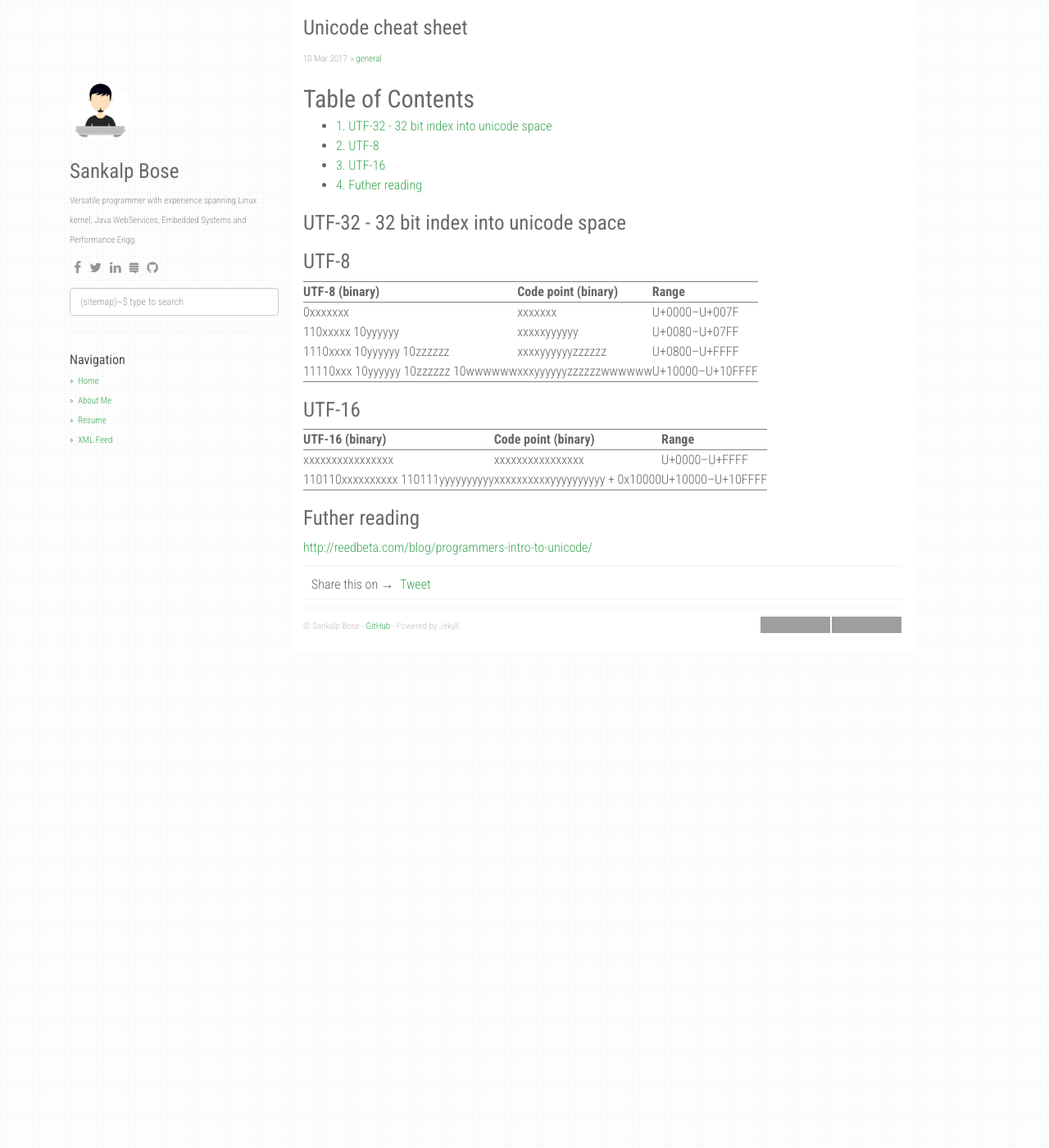
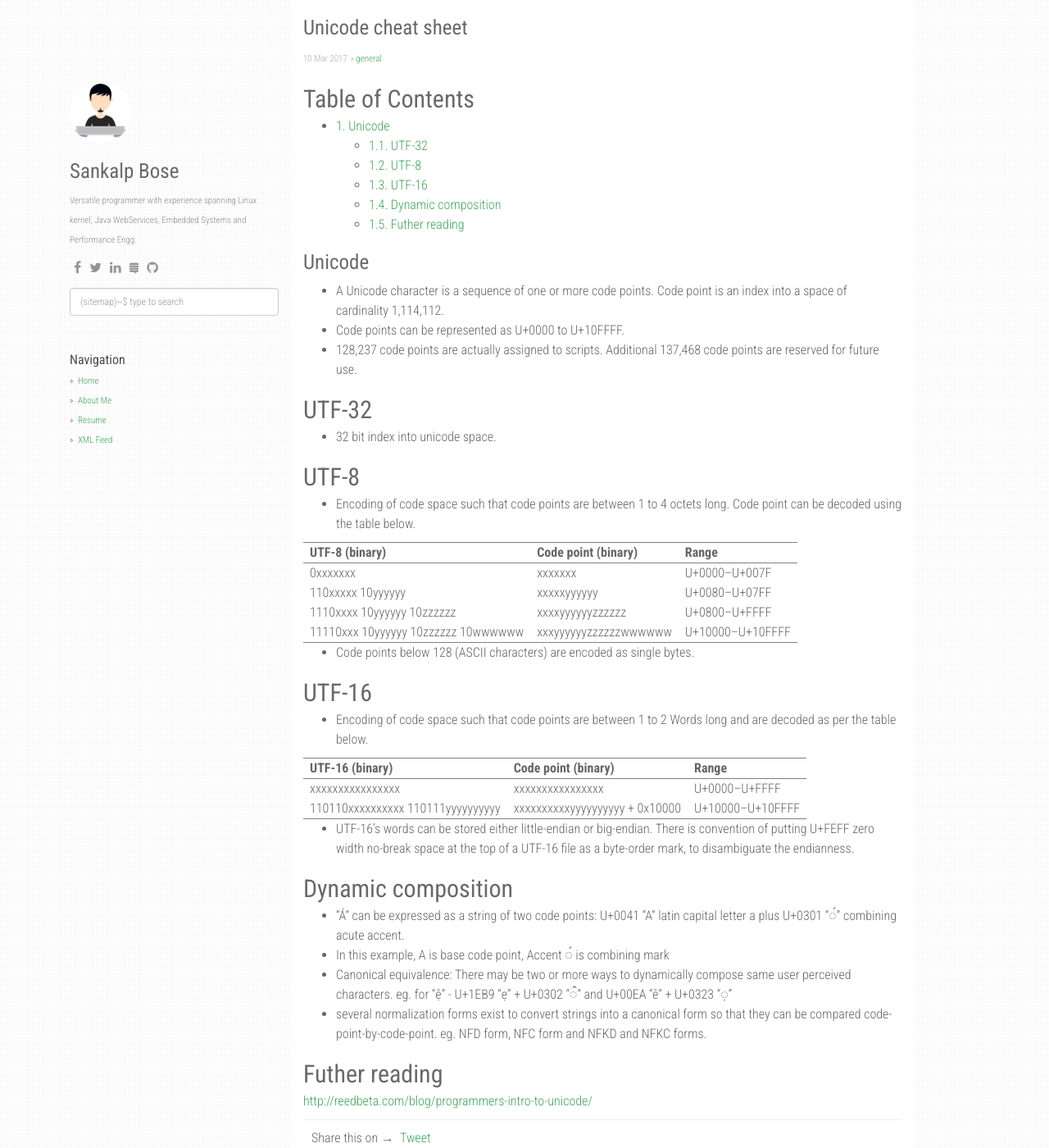
Before and after one commit to sankalpb/sankalpb.github.io, a Jekyll site: the page built from _posts/2017-03-10-unicode.md, in a window 1280 px wide and 1400 px high. Shown: the whole window at 82% size. Built offline with Jekyll 4.4.1, drawn with Linux system fonts in a browser that asks for light colours; nearby versions of some CDN libraries; our own code applies the rules of GitHub Pages for plain Markdown files; comment, search, counter and statistics services are not loaded; grey boxes are pictures that could not be loaded.

Commit message:
Table spacing and add content.

```diff
--- a/_posts/2017-03-10-unicode.md
+++ b/_posts/2017-03-10-unicode.md
@@ -6,17 +6,32 @@
 <h2>Table of Contents</h2>
 <div id="text-table-of-contents">
 <ul>
-<li><a href="#sec-1">1. UTF-32 - 32 bit index into unicode space</a></li>
-<li><a href="#sec-2">2. UTF-8</a></li>
-<li><a href="#sec-3">3. UTF-16</a></li>
-<li><a href="#sec-4">4. Futher reading</a></li>
+<li><a href="#sec-1">1. Unicode</a>
+<ul>
+<li><a href="#sec-1-1">1.1. UTF-32</a></li>
+<li><a href="#sec-1-2">1.2. UTF-8</a></li>
+<li><a href="#sec-1-3">1.3. UTF-16</a></li>
+<li><a href="#sec-1-4">1.4. Dynamic composition</a></li>
+<li><a href="#sec-1-5">1.5. Futher reading</a></li>
+</ul>
+</li>
 </ul>
 </div>
 </div>
 
-# UTF-32 - 32 bit index into unicode space<a id="sec-1" name="sec-1"></a>
+# Unicode<a id="sec-1" name="sec-1"></a>
 
-# UTF-8<a id="sec-2" name="sec-2"></a>
+-   A Unicode character is a sequence of one or more code points. Code point is an index into a space of cardinality 1,114,112.
+-   Code points can be represented as U+0000 to U+10FFFF.
+-   128,237 code points are actually assigned to scripts. Additional 137,468 code points are reserved for future use.
+
+## UTF-32<a id="sec-1-1" name="sec-1-1"></a>
+
+-   32 bit index into unicode space.
+
+## UTF-8<a id="sec-1-2" name="sec-1-2"></a>
+
+-   Encoding of code space such that code points are between 1 to 4 octets long. Code point can be decoded using the table below.
 
 <table border="2" cellspacing="0" cellpadding="6" rules="groups" frame="hsides">
 
@@ -66,9 +81,13 @@
 </tbody>
 </table>
 
-# UTF-16<a id="sec-3" name="sec-3"></a>
+-   Code points below 128 (ASCII characters) are encoded as single bytes.
 
-<table border="2" cellspacing="0" cellpadding="6" rules="groups" frame="hsides">
+## UTF-16<a id="sec-1-3" name="sec-1-3"></a>
+
+-   Encoding of code space such that code points are between 1 to 2 Words long and are decoded as per the table below.
+
+<table border="20" cellspacing="20" cellpadding="20" rules="groups" frame="hsides">
 
 
 <colgroup>
@@ -102,6 +121,15 @@
 </tbody>
 </table>
 
-# Futher reading<a id="sec-4" name="sec-4"></a>
+-   UTF-16’s words can be stored either little-endian or big-endian. There is convention of putting U+FEFF zero width no-break space at the top of a UTF-16 file as a byte-order mark, to disambiguate the endianness.
+
+## Dynamic composition<a id="sec-1-4" name="sec-1-4"></a>
+
+-   “Á” can be expressed as a string of two code points: U+0041 “A” latin capital letter a plus U+0301 “◌́” combining acute accent.
+-   In this example, A is base code point, Accent ◌́ is combining mark
+-   Canonical equivalence: There may be two or more ways to dynamically compose same user perceived characters. eg. for “ệ” - U+1EB9 “ẹ” + U+0302 “◌̂” and U+00EA “ê” + U+0323 “◌̣”
+-   several normalization forms exist to convert strings into a canonical form so that they can be compared code-point-by-code-point. eg. NFD form, NFC form and NFKD and NFKC forms.
+
+## Futher reading<a id="sec-1-5" name="sec-1-5"></a>
 
 <http://reedbeta.com/blog/programmers-intro-to-unicode/>
```
Also changed, not shown: static/css/bootstrap.min.css, 4 other files.
